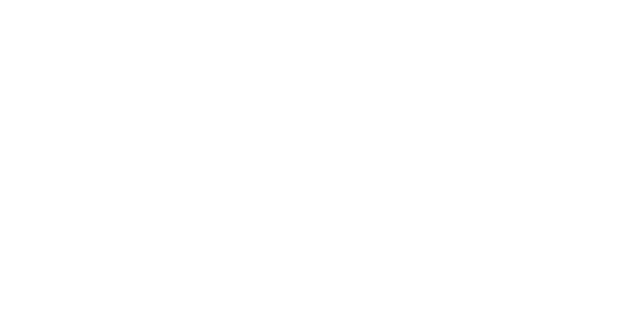
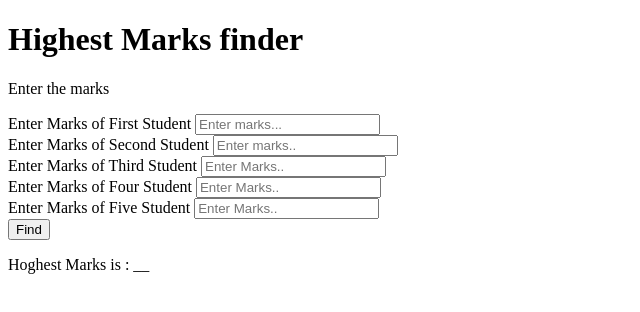
Before and after one commit to rajnish98/Pwskills-Project, a plain HTML site: page Milestone Assignment/04 HIghestMarks/index.html in a window 1280 px wide. Shown: the whole page, without its empty margins (0-640 px from the left). Drawn offline with Linux system fonts and the light colour scheme.

Commit message:
highestmarks

```diff
--- a/Milestone Assignment/04 HIghestMarks/index.html
+++ b/Milestone Assignment/04 HIghestMarks/index.html
@@ -7,6 +7,37 @@
   <link rel="stylesheet" href="./style.css">
 </head>
 <body>
-
+  <h1>Highest Marks finder</h1>
+  <p>Enter the marks</p>
+  <div class="container">
+    <div>
+    <label for="stdone">Enter Marks of First Student</label>
+    <input type="number" id="stdone" placeholder="Enter marks..." />
+    <br />
+  </div>
+  <div>
+    <label for="stdtwo">Enter Marks of Second Student</label>
+    <input type="number" id="stdtwo" placeholder="Enter marks.." />
+    <br />
+  </div>
+  <div>
+    <label for="stdthree">Enter Marks of Third Student</label>
+    <input type="number" id="stdthree" placeholder="Enter Marks.." />
+    <br />
+  </div>
+  <div>
+    <label for="stdfour">Enter Marks of Four Student</label>
+    <input type="number" id="stdfour" placeholder="Enter Marks.." />
+    <br />
+  </div>
+  <div>
+    <label for="stdfive">Enter Marks of Five Student</label>
+    <input type="number" id="stdfive" placeholder="Enter Marks.." />
+    <br />
+  </div>
+  <button onclick="highestmarks()" id="find">Find</button>
+  </div>
+  <p id="output"> Hoghest Marks is : <span id="result">__</span></p>
 </body>
+<script src="./script.js"></script>
 </html>
--- a/Milestone Assignment/04 HIghestMarks/script.js
+++ b/Milestone Assignment/04 HIghestMarks/script.js
@@ -0,0 +1,15 @@
+function highestmarks() {
+  const one = document.querySelector("#stdone").value;
+  const two = document.querySelector("#stdtwo").value;
+  const three = document.querySelector("#stdthree").value;
+  const four = document.querySelector("#stdfour").value;
+  const five = document.querySelector("#stdfive").value;
+
+  let marks = [one, two, three, four, five];
+  const highestMarks = Math.max(...marks);
+  let student = marks.indexOf(highestMarks) + 1;
+
+  alert(` The  Highest Mark is: ${highestMarks}`);
+
+  document.querySelector("#result").innerHTML = highestMarks;
+}
```
